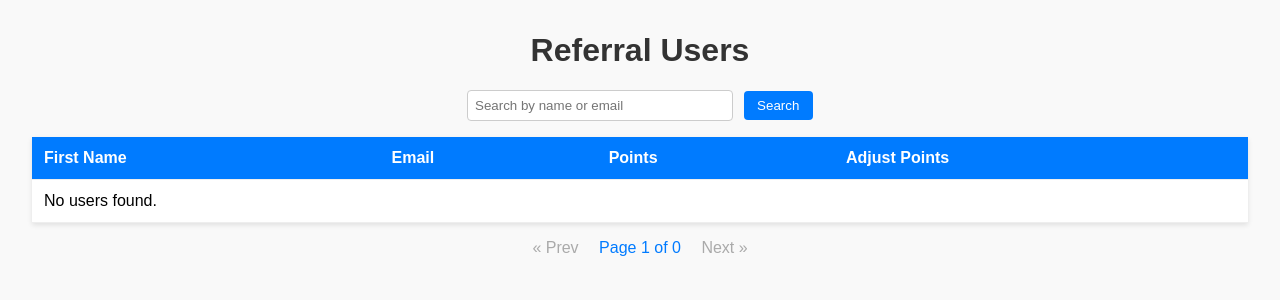
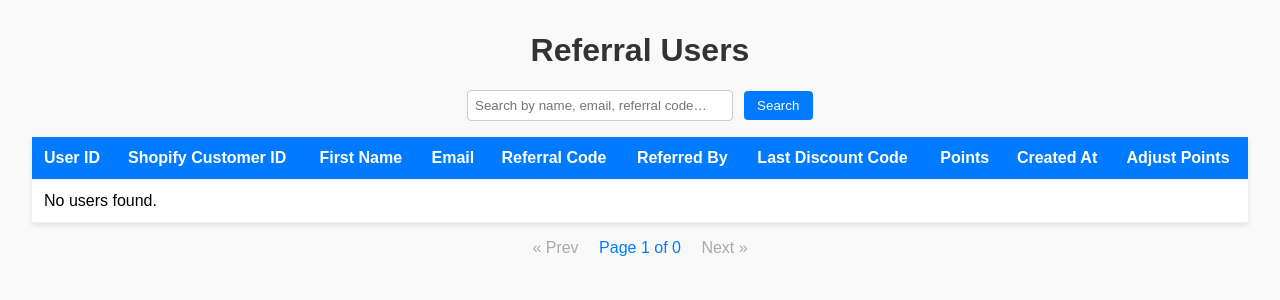
Before and after one commit to ishuesiah/referral-web-app, a Flask app: page /users in a window 1280 px wide. Shown: the top 300 px of the page. Run offline with Flask 3, Linux system fonts and the light colour scheme; the visitor is signed in with stand-in values (Sample User, id 1).

Commit message:
Update users.html

```diff
--- a/app/templates/users.html
+++ b/app/templates/users.html
@@ -96,25 +96,37 @@
   <h1>Referral Users</h1>
 
   <form class="search" method="get" action="{{ url_for('main.list_users') }}">
-    <input type="text" name="q" value="{{ q }}" placeholder="Search by name or email">
+    <input type="text" name="q" value="{{ q }}" placeholder="Search by name, email, referral code…">
     <button type="submit">Search</button>
   </form>
 
   <table>
     <thead>
       <tr>
+        <th>User ID</th>
+        <th>Shopify Customer ID</th>
         <th>First Name</th>
         <th>Email</th>
+        <th>Referral Code</th>
+        <th>Referred By</th>
+        <th>Last Discount Code</th>
         <th>Points</th>
+        <th>Created At</th>
         <th>Adjust Points</th>
       </tr>
     </thead>
     <tbody>
       {% for u in users %}
       <tr>
+        <td>{{ u.user_id }}</td>
+        <td>{{ u.shopify_customer_id or '—' }}</td>
         <td>{{ u.first_name or '(no name)' }}</td>
         <td>{{ u.email }}</td>
+        <td>{{ u.referral_code or '—' }}</td>
+        <td>{{ u.referred_by or '—' }}</td>
+        <td>{{ u.last_discount_code or '—' }}</td>
         <td>{{ u.points }}</td>
+        <td>{{ u.created_at.strftime('%Y-%m-%d %H:%M') }}</td>
         <td>
           <form class="points-form" method="post" action="{{ url_for('main.update_points', user_id=u.user_id) }}">
             <input type="number" name="amount" value="0" step="1" title="Enter positive or negative">
@@ -123,7 +135,9 @@
         </td>
       </tr>
       {% else %}
-      <tr><td colspan="4">No users found.</td></tr>
+      <tr>
+        <td colspan="10">No users found.</td>
+      </tr>
       {% endfor %}
     </tbody>
   </table>
```
